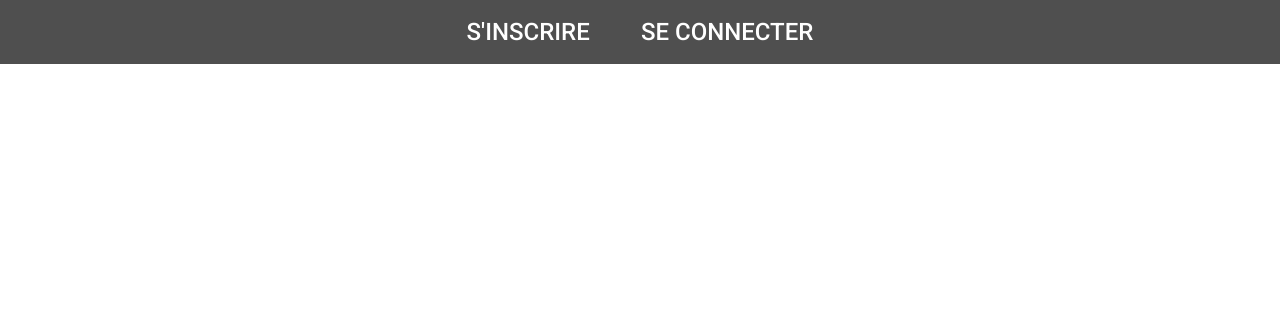
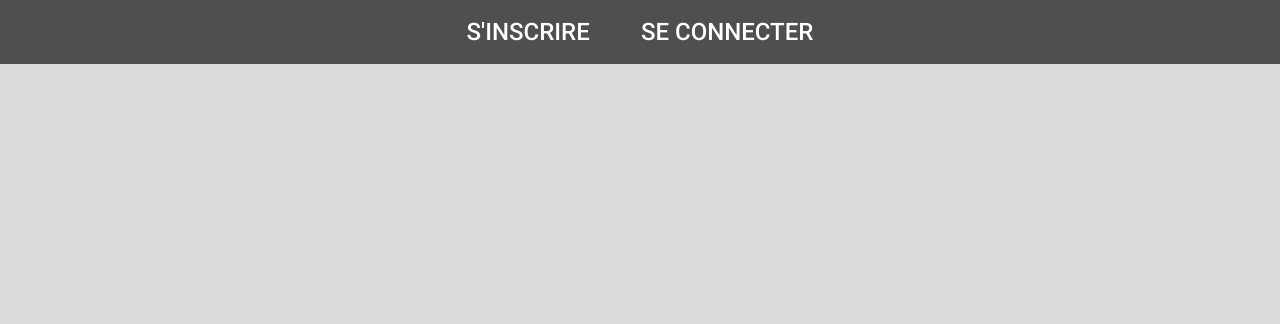
Before and after one commit to David-SDA/SymfonySession, a Symfony app: template templates/categorie/show.html.twig in a window 1280 px wide. Shown: the top 324 px of the page. Run offline with Twig, Linux system fonts and the light colour scheme; the template is opened without the code that fills it, so the values that code supplies are empty; some libraries are stand-ins or nearby versions.

Commit message:
Ajout style général de la page

```diff
--- a/public/css/style.css
+++ b/public/css/style.css
@@ -34,6 +34,13 @@ nav a:hover{
     background-color: #7c9c85;
 }
 
+/***********************/
+/* L'affichage du site */
+/***********************/
+body{
+    background-color: #dbdbdb;
+}
+
 /*******************************************************************/
 /* La barre de navigation en fonction de si on est connecté ou pas */
 /*******************************************************************/
@@ -53,3 +60,13 @@ nav a:hover{
 .texteDeconnection:hover{
     color: #fff;
 }
+
+/***************************************************************/
+/* La partie principale de la page sans la barre de navigation */
+/***************************************************************/
+.page{
+    display: flex;
+    flex-direction: column;
+    align-items: center;
+    text-align: center;
+}
--- a/templates/categorie/add.html.twig
+++ b/templates/categorie/add.html.twig
@@ -10,6 +10,7 @@
 {% endblock %}
 
 {% block body %}
+    <div class="page">
         {# Si edit existe, c'est que l'on veut éditer et on adapte l'affichage #}
         {% if edit %}
             <h1>Éditer une catégorie</h1>
@@ -26,5 +27,5 @@
                 {{ form_row(formAddCategorie.submit, {'label' : 'AJOUTER LA CATÉGORIE'}) }}
             {% endif %}
         {{ form_end(formAddCategorie) }}
-
+    </div>
 {% endblock %}
--- a/templates/categorie/index.html.twig
+++ b/templates/categorie/index.html.twig
@@ -3,7 +3,8 @@
 {% block title %}Catégories{% endblock %}
 
 {% block body %}
-    <h1>LISTE DES CATÉGORIES</h1>
+    <div class="page">
+        <h1 class="titrePage">LISTE DES CATÉGORIES</h1>
         <a href="{{ path('add_categorie') }}">AJOUTER UNE CATÉGORIE</a>
         {% if categories %}
             <table>
@@ -27,4 +28,5 @@
                 </tbody>
             </table>
         {% endif %}
+    </div>
 {% endblock %}
--- a/templates/categorie/show.html.twig
+++ b/templates/categorie/show.html.twig
@@ -3,8 +3,9 @@
 {% block title %}Détails d'une catégorie{% endblock %}
 
 {% block body %}
+    <div class="page">
         {% if categorie %}
-        <h1>{{ categorie }} <a href="{{ path('edit_categorie', { 'id' : categorie.id }) }}"><i class="fa-solid fa-pen-to-square"></i></a></h1>
+            <h1 class="titrePage">{{ categorie }} <a href="{{ path('edit_categorie', { 'id' : categorie.id }) }}"><i class="fa-solid fa-pen-to-square"></i></a></h1>
             <a href="{{ path('add_module') }}">AJOUTER UN MODULE</a>
             {% if categorie.modules %}
 
@@ -30,4 +31,5 @@
                 </table>
             {% endif %}
         {% endif %}
+    </div>
 {% endblock body %}
--- a/templates/formation/add.html.twig
+++ b/templates/formation/add.html.twig
@@ -10,6 +10,7 @@
 {% endblock %}
 
 {% block body %}
+    <div class="page">
         {# Si edit existe, c'est que l'on veut éditer et on adapte l'affichage #}
         {% if edit %}
             <h1>Éditer une formation</h1>
@@ -26,5 +27,5 @@
                 {{ form_row(formAddFormation.submit, {'label' : 'AJOUTER LA FORMATION'}) }}
             {% endif %}
         {{ form_end(formAddFormation) }}
-
+    </div>
 {% endblock %}
--- a/templates/formation/index.html.twig
+++ b/templates/formation/index.html.twig
@@ -3,7 +3,8 @@
 {% block title %}Formations{% endblock %}
 
 {% block body %}
-    <h1>LISTE DES FORMATIONS</h1>
+    <div class="page">
+        <h1 class="titrePage">LISTE DES FORMATIONS</h1>
         <a href="{{ path('add_formation') }}">AJOUTER UNE FORMATION</a>
         {% if formations %}
             <table>
@@ -27,4 +28,5 @@
                 </tbody>
             </table>
         {% endif %}
+    </div>
 {% endblock %}
--- a/templates/formation/show.html.twig
+++ b/templates/formation/show.html.twig
@@ -3,9 +3,12 @@
 {% block title %}Détails d'une formation{% endblock %}
 
 {% block body %}
+    <div class="page">
         {% if formation %}
+            <div class="titrePage">
                 <h1>{{ formation }} <a href="{{ path('edit_formation', { 'id' : formation.id }) }}"><i class="fa-solid fa-pen-to-square"></i></a></h1>
                 <p><i>Voici les différentes sessions de cette formation</i></p>
+            </div>
 
             {# Si on a bien des sessions #}
             {% if sessions %}
@@ -126,4 +129,5 @@
         {% else %}
             <p>Il n'y a pas de formation</p>
         {% endif %}
+    </div>
 {% endblock %}
--- a/templates/home/index.html.twig
+++ b/templates/home/index.html.twig
@@ -3,10 +3,12 @@
 {% block title %}Accueil{% endblock %}
 
 {% block body %}
+    <div class="page">
         {% if app.user %}
+            <div class="titrePage">
                 <h1>Bienvenue {{ app.user.nomComplet }}</h1>
                 <p>Voici les différentes sessions</p>
-
+            </div>
             {% if sessions %}
                 {# On crée un tableau pour les sessions en cours #}
                 <h2>SESSIONS EN COURS</h2>
@@ -124,4 +126,5 @@
         {% else %}
             <h1>Inscrivez-vous ou connecter-vous</h1>
         {% endif %}
+    </div>
 {% endblock %}
--- a/templates/module/add.html.twig
+++ b/templates/module/add.html.twig
@@ -10,6 +10,7 @@
 {% endblock %}
 
 {% block body %}
+    <div class="page">
         {# Si edit existe, c'est que l'on veut éditer et on adapte l'affichage #}
         {% if edit %}
             <h1>Éditer un module</h1>
@@ -27,5 +28,5 @@
                 {{ form_row(formAddModule.submit, {'label' : 'AJOUTER LE MODULE '}) }}
             {% endif %}
         {{ form_end(formAddModule) }}
-
+    </div>
 {% endblock %}
--- a/templates/registration/register.html.twig
+++ b/templates/registration/register.html.twig
@@ -3,6 +3,7 @@
 {% block title %}Register{% endblock %}
 
 {% block body %}
+    <div class="page">
         {% for flash_error in app.flashes('verify_email_error') %}
             <div class="alert alert-danger" role="alert">{{ flash_error }}</div>
         {% endfor %}
@@ -19,4 +20,5 @@
 
             <button type="submit" class="btn">Register</button>
         {{ form_end(registrationForm) }}
+    </div>
 {% endblock %}
--- a/templates/security/login.html.twig
+++ b/templates/security/login.html.twig
@@ -3,6 +3,7 @@
 {% block title %}Log in!{% endblock %}
 
 {% block body %}
+    <div class="page">
         <form method="post">
             {% if error %}
                 <div class="alert alert-danger">{{ error.messageKey|trans(error.messageData, 'security') }}</div>
@@ -39,4 +40,5 @@
                 Sign in
             </button>
         </form>
+    </div>
 {% endblock %}
--- a/templates/session/add.html.twig
+++ b/templates/session/add.html.twig
@@ -10,6 +10,7 @@
 {% endblock %}
 
 {% block body %}
+    <div class="page">
         {# Si edit existe, c'est que l'on veut éditer et on adapte l'affichage #}
         {% if edit %}
             <h1>Éditer une session</h1>
@@ -24,5 +25,5 @@
             {{ form_row(formAddSession.dateFin, {'label' : 'Date de fin :'}) }}
             {{ form_row(formAddSession.formation, {'label' : 'Formation :'}) }}
         {{ form_end(formAddSession) }}
-
+    </div>
 {% endblock %}
--- a/templates/session/index.html.twig
+++ b/templates/session/index.html.twig
@@ -3,7 +3,8 @@
 {% block title %}Sessions{% endblock %}
 
 {% block body %}
-    <h1>LISTE DES SESSIONS</h1>
+    <div class="page">
+        <h1 class="titrePage">LISTE DES SESSIONS</h1>
         <a href="{{ path('add_session') }}">AJOUTER UNE SESSION</a>
         {% if sessions %}
             <table>
@@ -39,4 +40,5 @@
                 </tbody>
             </table>
         {% endif %}
+    </div>
 {% endblock %}
--- a/templates/session/show.html.twig
+++ b/templates/session/show.html.twig
@@ -3,8 +3,9 @@
 {% block title %}Détails d'une session{% endblock %}
 
 {% block body %}
+    <div class="page">
         {% if session %}
-        <h1>{{ session }}<a href="{{ path('edit_session', { id: session.id }) }}"><i class="fa-solid fa-pen-to-square"></i></a></h1>
+            <h1 class="titrePage">{{ session }}<a href="{{ path('edit_session', { id: session.id }) }}"><i class="fa-solid fa-pen-to-square"></i></a></h1>
             <div>
                 <h2><i>Détails</i></h2>
                 <p><b>Période : </b>{{ session.dateDebut | date("d/m/Y") }} - {{ session.dateFin | date("d/m/Y") }}</p>
@@ -113,4 +114,5 @@
                 {% endif %}
             </div>
         {% endif %}
+    </div>
 {% endblock body %}
--- a/templates/stagiaire/add.html.twig
+++ b/templates/stagiaire/add.html.twig
@@ -10,6 +10,7 @@
 {% endblock %}
 
 {% block body %}
+    <div class="page">
         {# Si edit existe, c'est que l'on veut éditer et on adapte l'affichage #}
         {% if edit %}
             <h1>Éditer un stagiaire</h1>
@@ -26,5 +27,5 @@
             {{ form_row(formAddStagiaire.email, {'label' : 'Email :'}) }}
             {{ form_row(formAddStagiaire.telephone, {'label' : 'Téléphone :'}) }}
         {{ form_end(formAddStagiaire) }}
-
+    </div>
 {% endblock %}
--- a/templates/stagiaire/index.html.twig
+++ b/templates/stagiaire/index.html.twig
@@ -3,7 +3,8 @@
 {% block title %}Stagiaires{% endblock %}
 
 {% block body %}
-    <h1>LISTE DES STAGIAIRES</h1>
+    <div class="page">
+        <h1 class="titrePage">LISTE DES STAGIAIRES</h1>
         <a href="{{ path('add_stagiaire') }}">AJOUTER UN STAGIAIRE</a>
         {% if stagiaires %}
             <table>
@@ -35,4 +36,5 @@
                 </tbody>
             </table>
         {% endif %}
+    </div>
 {% endblock %}
--- a/templates/stagiaire/show.html.twig
+++ b/templates/stagiaire/show.html.twig
@@ -3,9 +3,9 @@
 {% block title %}Détails d'un stagiaire{% endblock %}
 
 {% block body %}
-
+    <div class="page">
         {% if stagiaire %}
-        <h1>{{ stagiaire }} <a href="{{ path('edit_stagiaire', { 'id' : stagiaire.id }) }}"><i class="fa-solid fa-pen-to-square"></i></a></h1>
+            <h1 class="titrePage">{{ stagiaire }} <a href="{{ path('edit_stagiaire', { 'id' : stagiaire.id }) }}"><i class="fa-solid fa-pen-to-square"></i></a></h1>
             <div>
                 <h2><i>Détails</i></h2>
                 <p><b>Sexe : </b>{{ stagiaire.sexe }}</p>
@@ -50,4 +50,5 @@
                 {% endif %}
             </div>
         {% endif %}
+    </div>
 {% endblock %}
```
Also changed, not shown: templates/module/show.html.twig (+3 -5 lines). Lines whose indentation alone changed are shown as unchanged.
